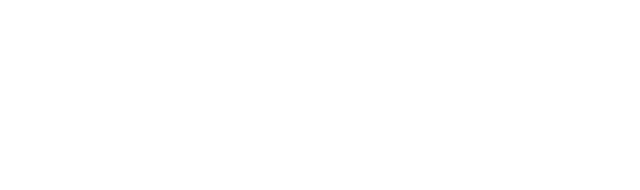
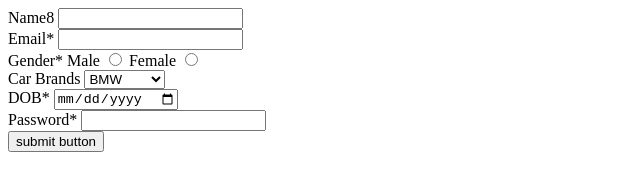
Before and after one commit to acciojob/car-insurance-form-ChhayaSengar, a website: page main.html in a window 1280 px wide. Shown: the whole page, without its empty margins (0-640 px from the left). Drawn offline with Linux system fonts and the light colour scheme.

Commit message:
created a submission

```diff
--- a/main.html
+++ b/main.html
@@ -1,4 +1,13 @@
 <!DOCTYPE html>
+
+<html>
+
+<head>
+	<link rel="stylesheet" href="styles.css">
+</head>
+
+<body>
+	<!DOCTYPE html>
 
 <html>
 
@@ -10,6 +19,42 @@
 	<!-- the entire body must be written by student -->
     <script type="text/javascript" src="./script.js">
 </script>
+<form method="post">
+		<div>
+			<label for="name">Name8</label>
+		  <input id="name" type="text" required>
+		</div>
+		<div>
+			<label for="email">Email*</label>
+		  <input id="email" type="email" required>
+		</div>
+		<div>
+			<label>Gender*</label>
+		 <label for="male">Male</label>
+			<input id="male" type="radio"  name="gender" value="Male" required>
+			<label for="female">Female</label>
+		  <input id="female" type="radio" name="gender" value="Female" required>
+		</div>
+		<div>
+            <div>
+			<label for="cars">Car Brands</label>
+			<select id="cars">
+				<option value="BMW">BMW</option>
+				<option value="Audi">Audi</option>
+				<option value="Mercedez">Mercedez</option>
+			</select>
+		</div>
+		<div>
+			<label for="dob">DOB*</label>
+			<input type="date" id="dob" required>
+		</div>
+		<div>
+			<label for="password">Password*</label>
+			<input type="password" id="password" required>
+		</div>
+		<button type="submit">submit button</button>
+	</form>
+
 
 </body>
 
```
